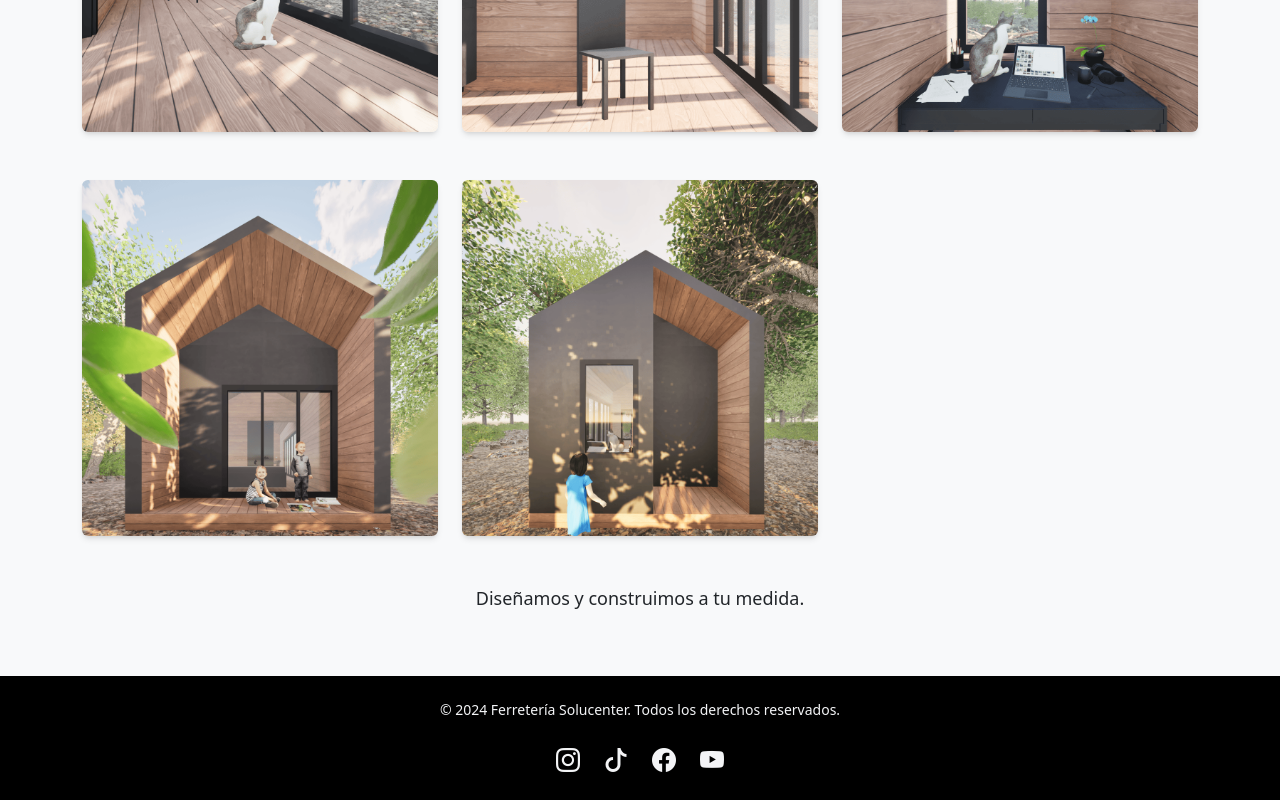
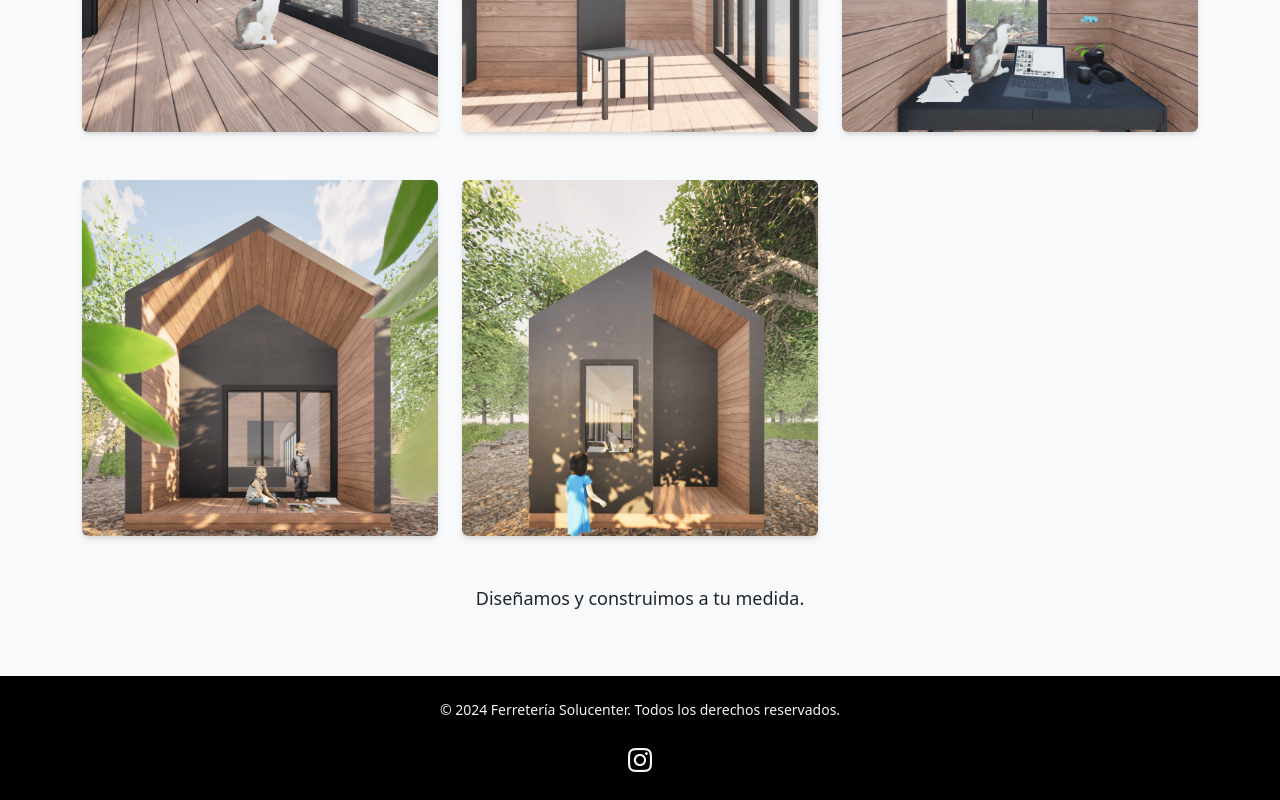
Before and after one commit to RodrigoNarvaez77/proyectoreact, a React (Vite) app: page /construccion in a window 1280 px wide. Shown: the part 2576-3376 px from the top of the page. Built offline with nearby package versions, Linux system fonts and the light colour scheme.

Commit message:
28-01-2025

```diff
--- a/src/components/Footer.jsx
+++ b/src/components/Footer.jsx
@@ -1,12 +1,31 @@
 import React from "react";
+import { useLocation } from "react-router-dom";
 
 const Footer = () => {
+  const location = useLocation(); // Hook para obtener la ruta actual
+  console.log("Ruta actual Footer:", location.pathname);
+
+  // Contenido dinámico basado en la ruta
+  const isConstruccionPage = location.pathname === "/construccion";
+
   return (
     <footer className="bg-black text-gray-100 text-center py-6">
       <p className="text-sm mb-4">
         &copy; 2024 Ferretería Solucenter. Todos los derechos reservados.
       </p>
       <div className="flex justify-center space-x-6">
+        {isConstruccionPage ? (
+          // Instagram específico para la página de construcción
+          <a
+            href="https://instagram.com/solucenter_construccion"
+            aria-label="Instagram Construcción"
+            className="text-gray-100 hover:text-gray-300 transition"
+          >
+            <i className="bi bi-instagram text-2xl"></i>
+          </a>
+        ) : (
+          // Redes sociales generales
+          <>
             <a
               href="https://instagram.com/solucenter_tienda"
               aria-label="Instagram"
@@ -35,6 +54,8 @@ const Footer = () => {
             >
               <i className="bi bi-youtube text-2xl"></i>
             </a>
+          </>
+        )}
       </div>
     </footer>
   );
--- a/src/index.css
+++ b/src/index.css
@@ -51,13 +51,13 @@
 
 @media (max-width: 768px) {
   #preloader img#logo {
-    width: 150px;
+    width: 300px;
   }
 }
 
 @media (max-width: 480px) {
   #preloader img#logo {
-    width: 120px;
+    width: 300px;
   }
 }
 
```
Lines whose indentation alone changed are shown as unchanged.
